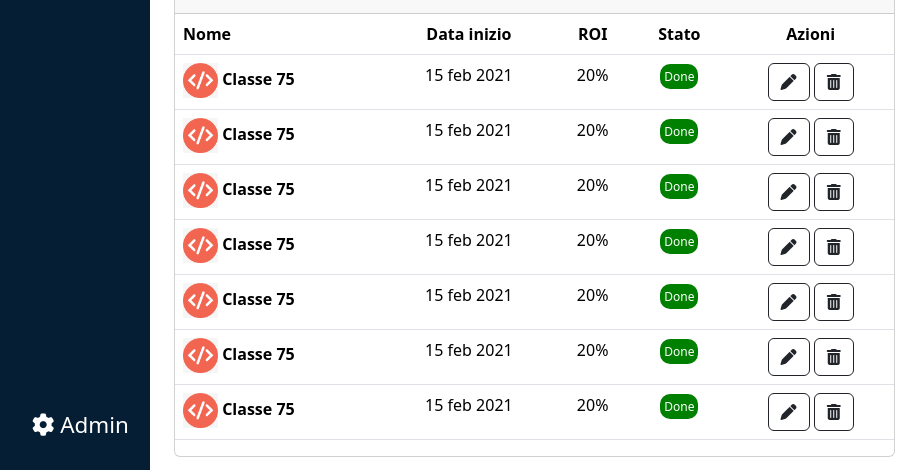
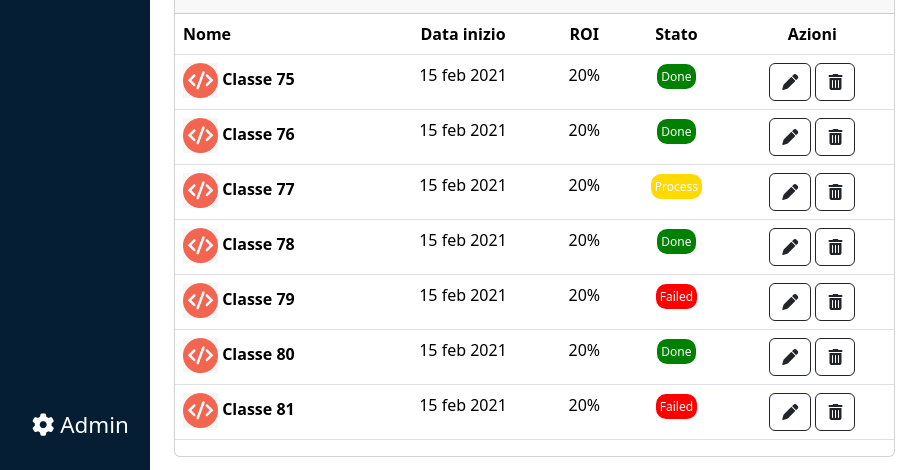
Before and after one commit to Ant0C/html-css-bootstrap-dashboard, a plain HTML site: page index.html in a window 1280 px wide. Shown: the part 302-772 px from the top of the page, 0-914 px from the left. Drawn offline with nearby package versions, Linux system fonts and the light colour scheme.

Commit message:
FIX table body FIX title toolbar

```diff
--- a/css/app.css
+++ b/css/app.css
@@ -86,7 +86,7 @@ a{
     border-radius: 10px;
 }
 
-/* UPBAR BODY */
+/* TOOLBAR BODY */
 
 .upbar_body{
     height: auto;
@@ -121,8 +121,26 @@ a{
     width: 35px;
 }
 
+/* PAGE BODY */
+
 .tag--done{
     background-color: green;
+    border-radius: 10px;
+    padding: 4px;
+    font-size: 12px;
+    color: white;
+}
+
+.tag--process{
+    background-color: rgb(255, 217, 0);
+    border-radius: 10px;
+    padding: 4px;
+    font-size: 12px;
+    color: white;
+}
+
+.tag--failed{
+    background-color: red;
     border-radius: 10px;
     padding: 4px;
     font-size: 12px;
--- a/index.html
+++ b/index.html
@@ -75,14 +75,7 @@
 
         <main class="viewport_body">
             <section class="row flex-sm-column flex-md-row align-items-center upbar_body">
-                <div class="col-12 col-md-4 col-lg-5 mt-4 order-sm-1 order-md-0 order-lg-0">
-                    <h3 class="fs-1">Boolean</h3>
-                    <span class="tag">Piano blaze</span>
-                </div>
-                <div class="col-12 col-md-4 col-lg-4 order-sm-3 order-md-1 order-lg-1 text-lg-left">
-                    Studenti online negli ultimi 30 minuti
-                </div>
-                <div class="col-12 col-md-4 col-lg-3 order-sm-0 order-md-2 order-lg-2">
+                <div class="col-12 col-md-4 col-lg-3 order-0 order-sm-0 order-md-2 order-lg-2">
                     Nuovo Studente
                     <button class="btn btn-outline-secondary text-white border-white ms-2" type="button" data-bs-toggle="offcanvas" data-bs-target="#offcanvasRight" aria-controls="offcanvasRight">
                         <i class="fa-solid fa-plus"></i>
@@ -181,7 +174,11 @@
                         </div>
                     </div>
                 </div>
-                <ul class="col-12 col-md-4 col-lg-5 d-flex gap-1 align-items-center mb-4 order-sm-2 order-md-3 order-lg-3">
+                <div class="col-12 col-md-4 col-lg-5 mt-4 order-xs-1 order-sm-1 order-md-0 order-lg-0">
+                    <h3 class="fs-1">Boolean</h3>
+                    <span class="tag">Piano blaze</span>
+                </div>
+                <ul class="col-12 col-md-4 col-lg-5 d-flex gap-1 align-items-center mb-4 order-xs-2 order-sm-2 order-md-3 order-lg-3">
                     <li class="tag">3 app</li>
                     <li class=""><i class="fa-solid fa-angles-right"></i></li>
                     <li class="tag_plus"><i class="fa-solid fa-plus"></i></li>
@@ -189,7 +186,10 @@
                     <li class="tag tag_none"> Boolean web app</li>
                     <li class="tag tag_none"> Boolean blog app</li>
                 </ul>
-                <div class="col-12 col-md-4 col-lg-4 order-sm-4 order-md-4 order-lg-4 text-lg-left">
+                <div class="col-12 col-md-4 col-lg-4 order-xs-3 order-sm-3 order-md-1 order-lg-1 text-lg-left">
+                    Studenti online negli ultimi 30 minuti
+                </div>
+                <div class="col-12 col-md-4 col-lg-4 order-xs-4 order-sm-4 order-md-4 order-lg-4 text-lg-left">
                     <span class="fs-1">125</span>
                 </div>
             </section>
@@ -253,7 +253,7 @@
                                             <tr>
                                                 <th scope="row">
                                                     <img src="./img/class-avatar.jpg" alt="">
-                                                    Classe 75
+                                                    Classe 76
                                                 </th>
                                                 <td class="cell text-center">
                                                     15 feb 2021
@@ -276,7 +276,30 @@
                                             <tr>
                                                 <th scope="row">
                                                     <img src="./img/class-avatar.jpg" alt="">
-                                                    Classe 75
+                                                    Classe 77
+                                                </th>
+                                                <td class="cell text-center">
+                                                    15 feb 2021
+                                                </td>
+                                                <td class="cell text-center">
+                                                    20%
+                                                </td>
+                                                <td class="text-center">
+                                                    <span class="tag--process">Process</span>
+                                                </td>
+                                                <td class="text-center">
+                                                    <button type="button" class="btn btn-outline-dark">
+                                                        <i class="fa-solid fa-pen"></i>
+                                                    </button>
+                                                    <button type="button" class="btn btn-outline-dark">
+                                                        <i class="fa-solid fa-trash-can"></i>
+                                                    </button>
+                                                </td>
+                                            </tr>
+                                            <tr>
+                                                <th scope="row">
+                                                    <img src="./img/class-avatar.jpg" alt="">
+                                                    Classe 78
                                                 </th>
                                                 <td class="cell text-center">
                                                     15 feb 2021
@@ -299,7 +322,30 @@
                                             <tr>
                                                 <th scope="row">
                                                     <img src="./img/class-avatar.jpg" alt="">
-                                                    Classe 75
+                                                    Classe 79
+                                                </th>
+                                                <td class="cell text-center">
+                                                    15 feb 2021
+                                                </td>
+                                                <td class="cell text-center">
+                                                    20%
+                                                </td>
+                                                <td class="text-center">
+                                                    <span class="tag--failed">Failed</span>
+                                                </td>
+                                                <td class="text-center">
+                                                    <button type="button" class="btn btn-outline-dark">
+                                                        <i class="fa-solid fa-pen"></i>
+                                                    </button>
+                                                    <button type="button" class="btn btn-outline-dark">
+                                                        <i class="fa-solid fa-trash-can"></i>
+                                                    </button>
+                                                </td>
+                                            </tr>
+                                            <tr>
+                                                <th scope="row">
+                                                    <img src="./img/class-avatar.jpg" alt="">
+                                                    Classe 80
                                                 </th>
                                                 <td class="cell text-center">
                                                     15 feb 2021
@@ -322,7 +368,7 @@
                                             <tr>
                                                 <th scope="row">
                                                     <img src="./img/class-avatar.jpg" alt="">
-                                                    Classe 75
+                                                    Classe 81
                                                 </th>
                                                 <td class="cell text-center">
                                                     15 feb 2021
@@ -331,53 +377,7 @@
                                                     20%
                                                 </td>
                                                 <td class="text-center">
-                                                    <span class="tag--done">Done</span>
-                                                </td>
-                                                <td class="text-center">
-                                                    <button type="button" class="btn btn-outline-dark">
-                                                        <i class="fa-solid fa-pen"></i>
-                                                    </button>
-                                                    <button type="button" class="btn btn-outline-dark">
-                                                        <i class="fa-solid fa-trash-can"></i>
-                                                    </button>
-                                                </td>
-                                            </tr>
-                                            <tr>
-                                                <th scope="row">
-                                                    <img src="./img/class-avatar.jpg" alt="">
-                                                    Classe 75
-                                                </th>
-                                                <td class="cell text-center">
-                                                    15 feb 2021
-                                                </td>
-                                                <td class="cell text-center">
-                                                    20%
-                                                </td>
-                                                <td class="text-center">
-                                                    <span class="tag--done">Done</span>
-                                                </td>
-                                                <td class="text-center">
-                                                    <button type="button" class="btn btn-outline-dark">
-                                                        <i class="fa-solid fa-pen"></i>
-                                                    </button>
-                                                    <button type="button" class="btn btn-outline-dark">
-                                                        <i class="fa-solid fa-trash-can"></i>
-                                                    </button>
-                                                </td>
-                                            </tr>
-                                            <tr>
-                                                <th scope="row">
-                                                    <img src="./img/class-avatar.jpg" alt="">
-                                                    Classe 75
-                                                </th>
-                                                <td class="cell text-center">
-                                                    15 feb 2021
-                                                </td>
-                                                <td class="cell text-center">
-                                                    20%
-                                                </td>
-                                                <td class="text-center">
-                                                    <span class="tag--done">Done</span>
+                                                    <span class="tag--failed">Failed</span>
                                                 </td>
                                                 <td class="text-center">
                                                     <button type="button" class="btn btn-outline-dark">
```
